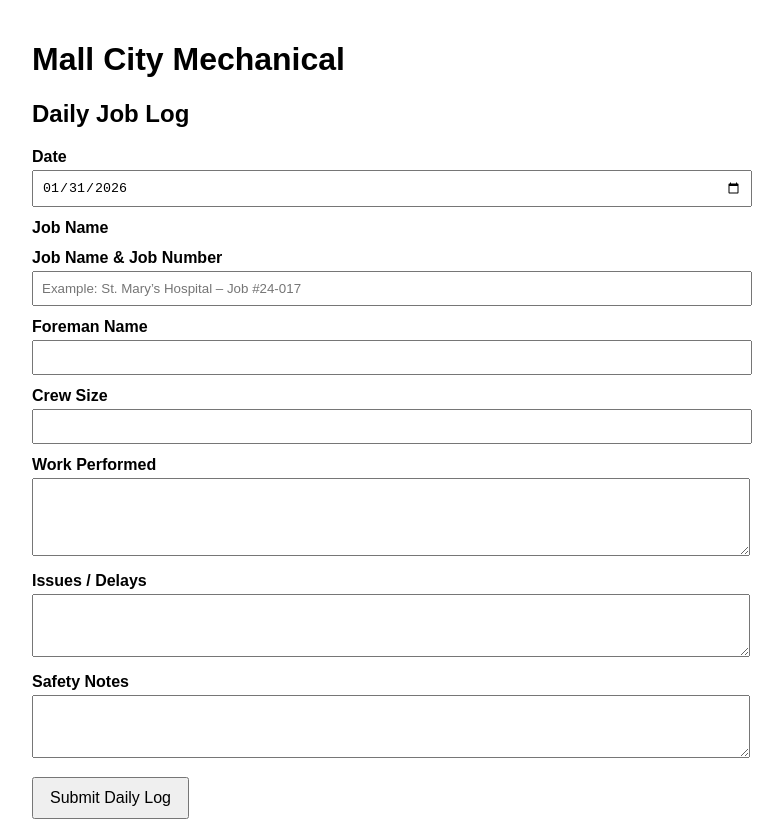
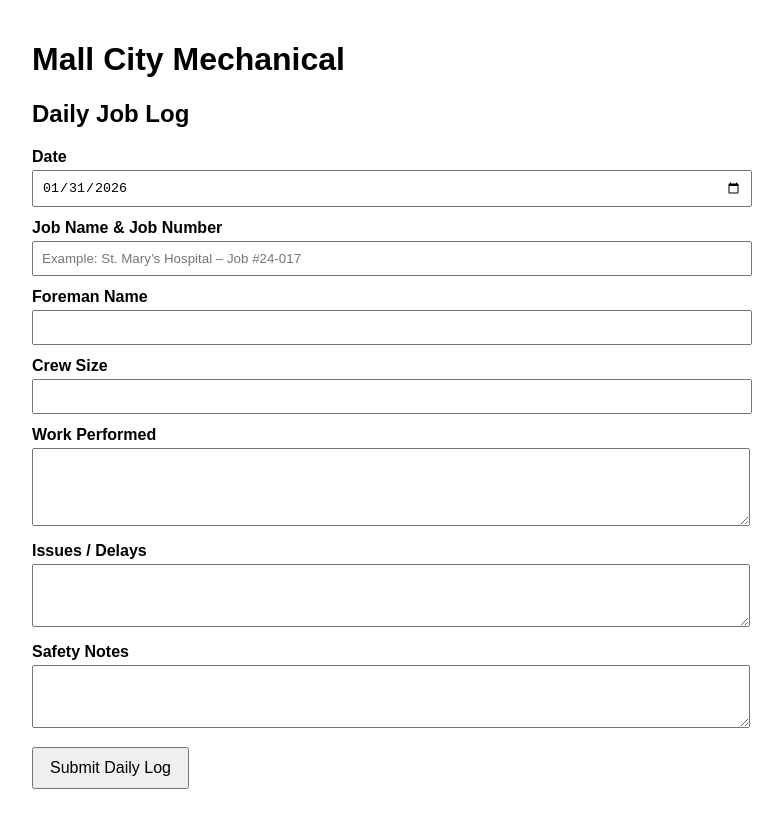
Before and after one commit to jjohnsen716/mall-city-daily-log, a Next.js app: page / in a window 1280 px wide. Shown: the whole page, without its empty margins (258-1041 px from the left). After the commit the page ends 809 px from the top, so only its background shows below. Built offline with nearby package versions, Linux system fonts and the light colour scheme.

Commit message:
Update form label to include Job Number

```diff
--- a/app/page.jsx
+++ b/app/page.jsx
@@ -34,7 +34,7 @@ export default function DailyLog() {
         <label>Date</label>
         <input type="date" name="date" value={form.date} onChange={updateField} />
 
-        <label>Job Name</label>
+
   <label>Job Name & Job Number</label>
 <input
   name="job"
```
